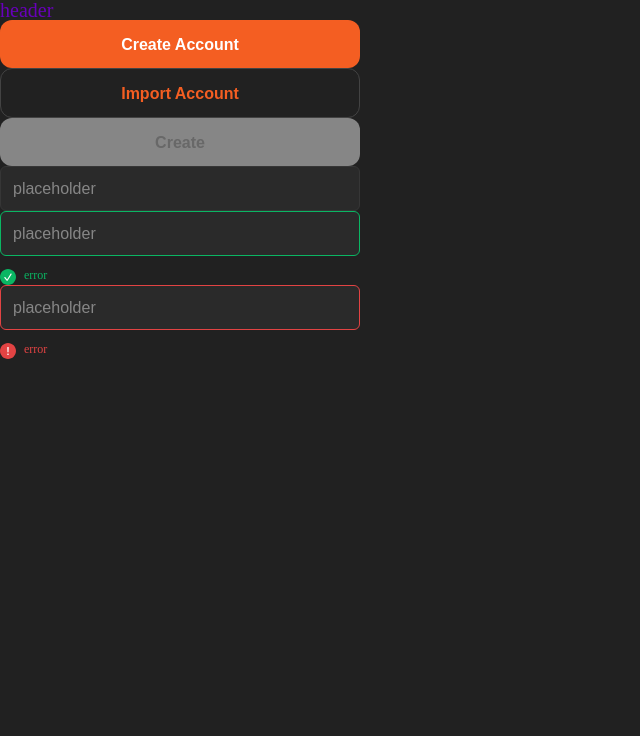
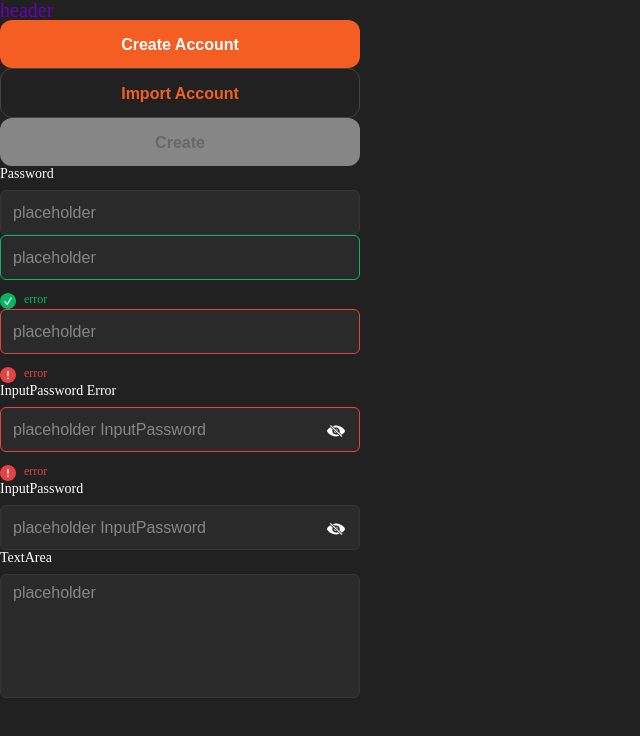
Before and after one commit to heejin-k/Wallet-Extension, a React (Create React App) app: page / in a window 1280 px wide. Shown: the top 736 px of the page, without its empty margins (0-640 px from the left). Built offline with nearby package versions, Linux system fonts and the light colour scheme; a web font is replaced by a local one.

Commit message:
add: add example components in test page

```diff
--- a/src/pages/TestPage.jsx
+++ b/src/pages/TestPage.jsx
@@ -1,4 +1,6 @@
 import { Button, Input } from 'components/atom';
+import InputPassword from 'components/atom/inputs/InputPassword';
+import TextArea from 'components/atom/inputs/TextArea';
 import React from 'react';
 
 let inputState = '';
@@ -14,10 +16,10 @@ export function TestPage() {
       />
       <Button type={'submit'} size={''} active={false} text={'Create'} />
       <Input
+        inputTitle={'Password'}
         id={'password'}
         type={'password'}
         placeholder={'placeholder'}
-        className={inputState + 'Input'}
         inputState={inputState}
       />
       <Input
@@ -25,7 +27,6 @@ export function TestPage() {
         type={'password'}
         placeholder={'placeholder'}
         errorMsg={'error'}
-        className={inputState + 'Input'}
         inputState={'correct'}
       />
       <Input
@@ -33,8 +34,26 @@ export function TestPage() {
         type={'password'}
         placeholder={'placeholder'}
         errorMsg={'error'}
+        inputState={'error'}
+      />
+      <InputPassword
+        inputTitle={'InputPassword Error'}
+        id={'password5'}
+        placeholder={'placeholder InputPassword'}
+        errorMsg={'error'}
+        inputState={'error'}
+      />
+      <InputPassword
+        inputTitle={'InputPassword'}
+        id={'password6'}
+        placeholder={'placeholder InputPassword'}
+      />
+      <TextArea
+        inputTitle={'TextArea'}
+        id={'password4'}
+        type={'password'}
+        placeholder={'placeholder'}
         className={inputState + 'Input'}
-        inputState={'error'}
       />
     </>
   );
```
